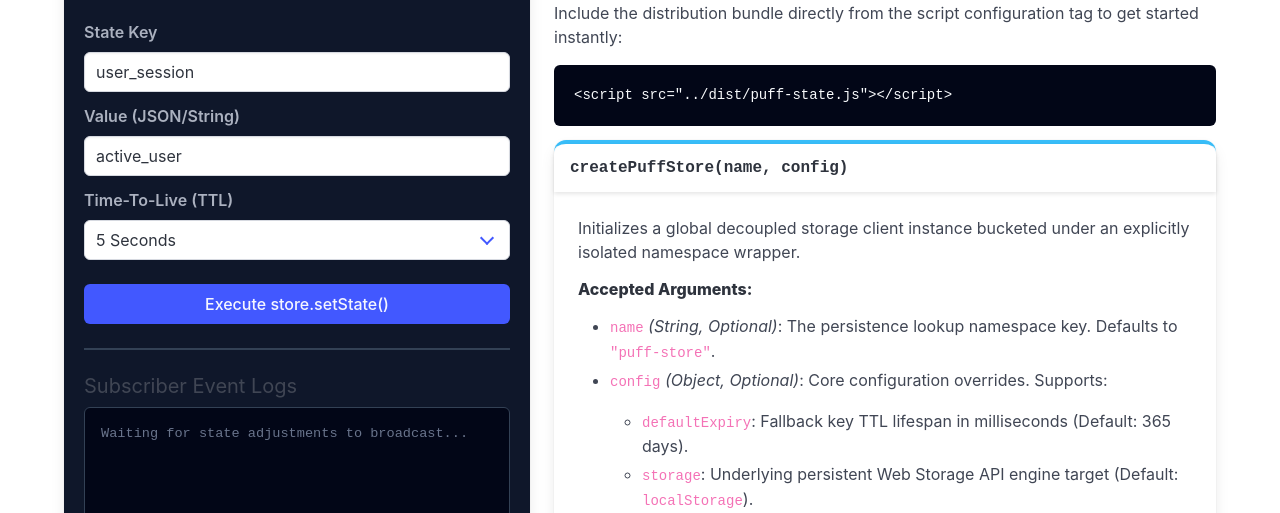
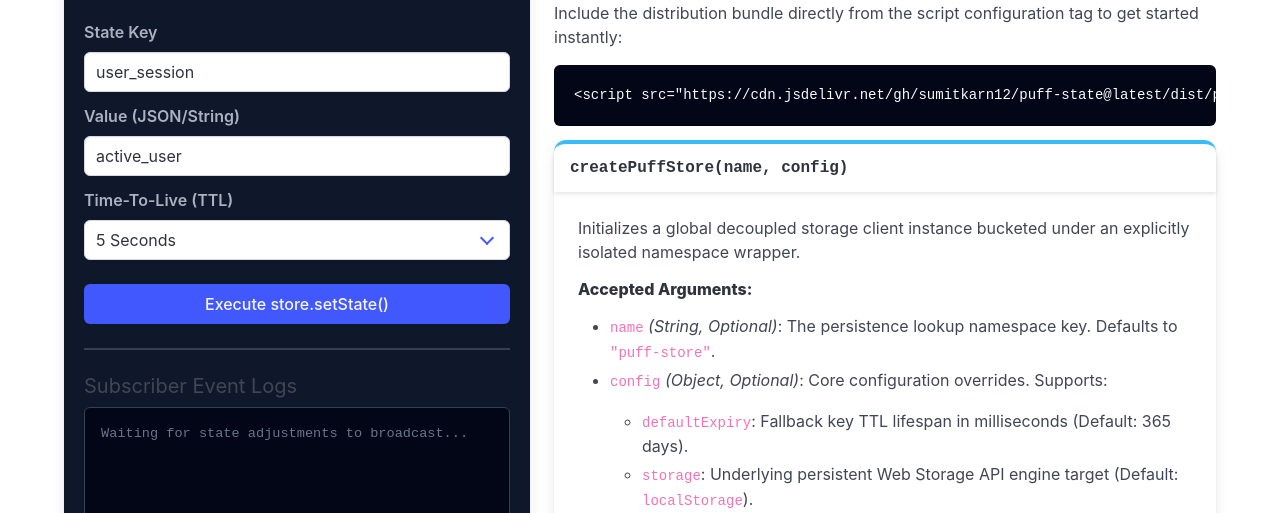
Before and after one commit to sumitkarn12/puff-state, a website: page docs/index.html in a window 1280 px wide. Shown: the part 287-800 px from the top of the page. Drawn offline with nearby package versions, Linux system fonts and the light colour scheme; a script that the page names is missing.

Commit message:
CDN link in demo page updated

```diff
--- a/docs/index.html
+++ b/docs/index.html
@@ -103,7 +103,7 @@
 									Include the distribution bundle directly from the script configuration tag to get
 									started instantly:
 								</p>
-								<pre><code>&lt;script src="../dist/puff-state.js"&gt;&lt;/script&gt;</code></pre>
+								<pre><code>&lt;script src="https://cdn.jsdelivr.net/gh/sumitkarn12/puff-state@latest/dist/puff-state.min.js"&gt;&lt;/script&gt;</code></pre>
 
 								<!-- API METHOD: createPuffStore -->
 								<div class="card api-card mb-5">
```
Also changed, not shown: dist/puff-state.js.
